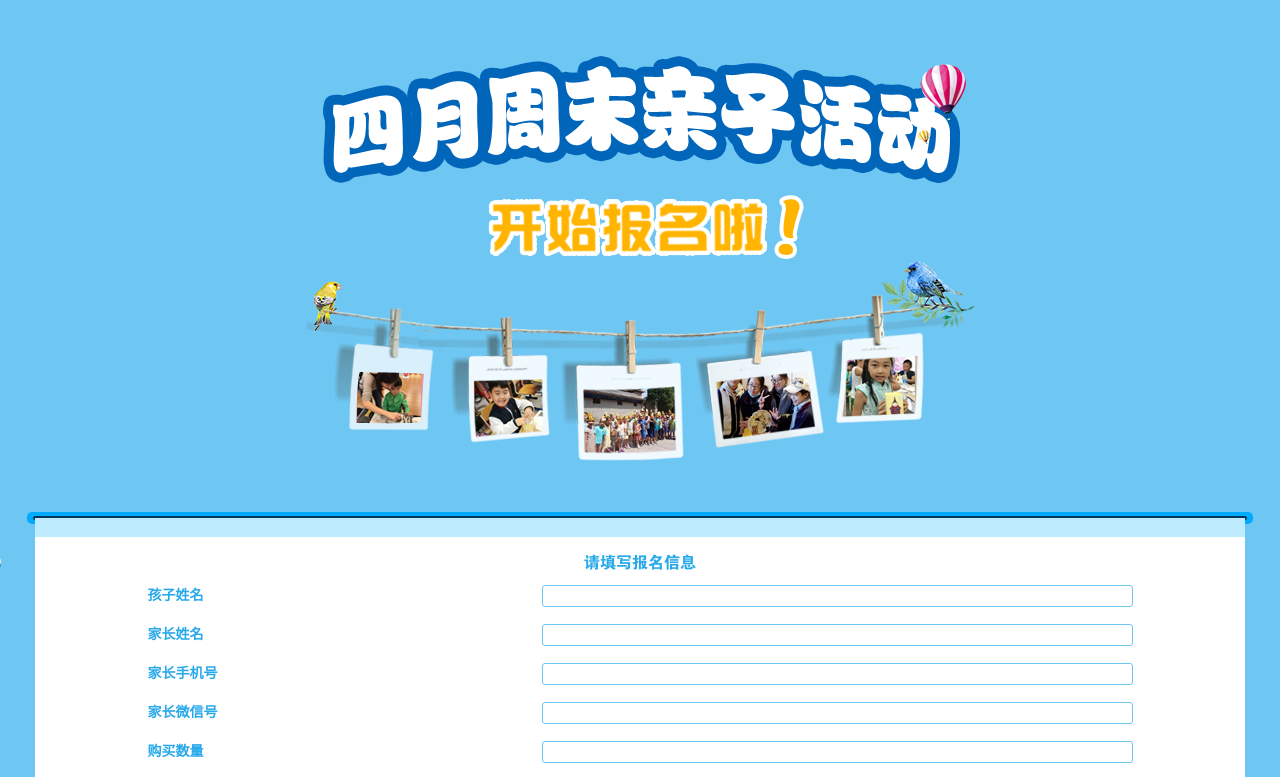
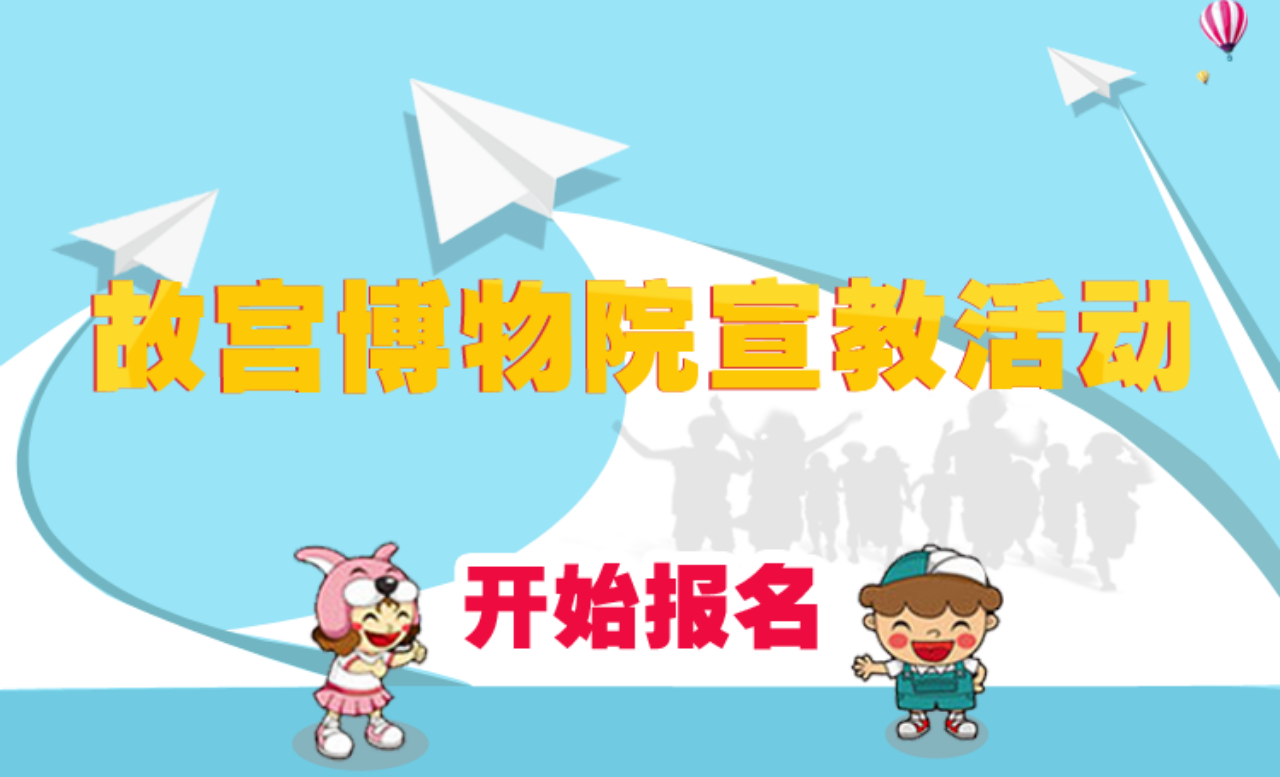
Before and after one commit to janice-jia/signUp, a website: page html/signUp.html in a window 1280 px wide. Shown: the top 777 px of the page. Drawn offline with Linux system fonts and the light colour scheme.

Commit message:
修改报名页面背景图

```diff
--- a/html/signUp.html
+++ b/html/signUp.html
@@ -16,7 +16,7 @@
 <body>
     <div class="sign-container">
         <div class="sign-banner">
-            <img src="./static/images/signUp/signUp.png" alt="" />
+            <img src="./static/images/signUp/signUp1.png" alt="" />
         </div>
         <div class="sign-border-top">
             <p  class="sign-border-top1"></p>
--- a/html/static/src/all.scss
+++ b/html/static/src/all.scss
@@ -1,15 +1,15 @@
 /*报名活动  start*/
 .sign-container{
     width: 100%;
-    background: #6ec6f2;
+    background: #99e4f7;
     padding-bottom: 30px;
     .sign-banner{
-        width: 90%;
+        width: 100%;
         text-align: center;
-        padding: 4em 0;
         margin: 0 auto;
+        padding-bottom: 10px;
         img{
-            max-width: 100%;
+            width: 100%;
             height: auto;
         }
     }
```
Also changed, not shown: html/static/css/all.css, html/static/images/signUp/signUp1.png (added), html/static/minCss/all.min.css.
